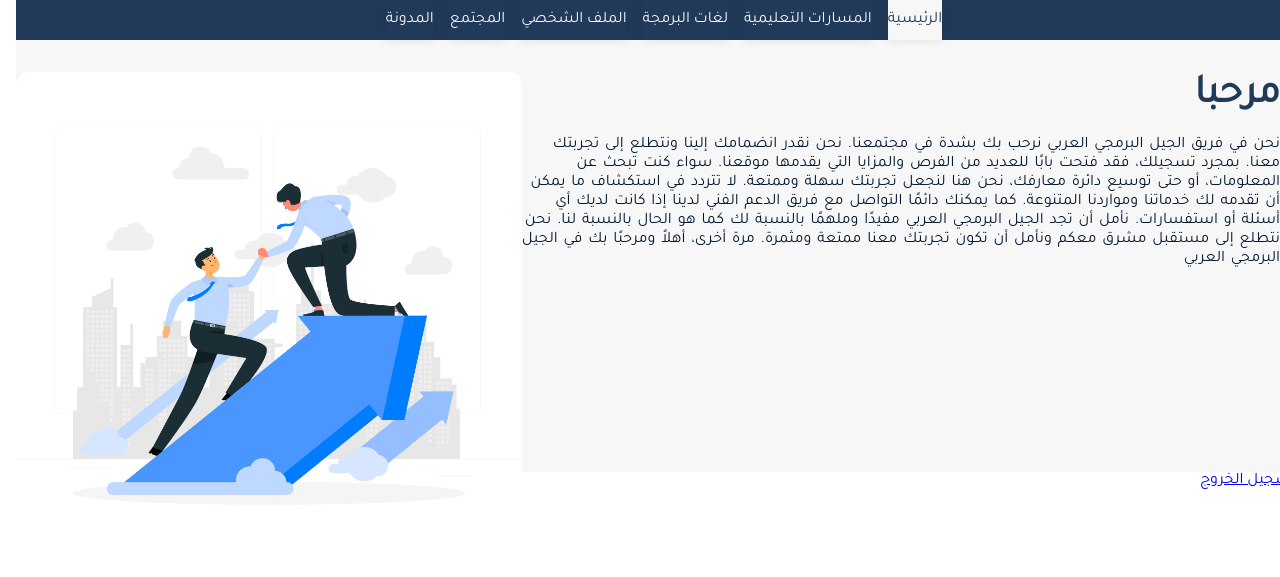
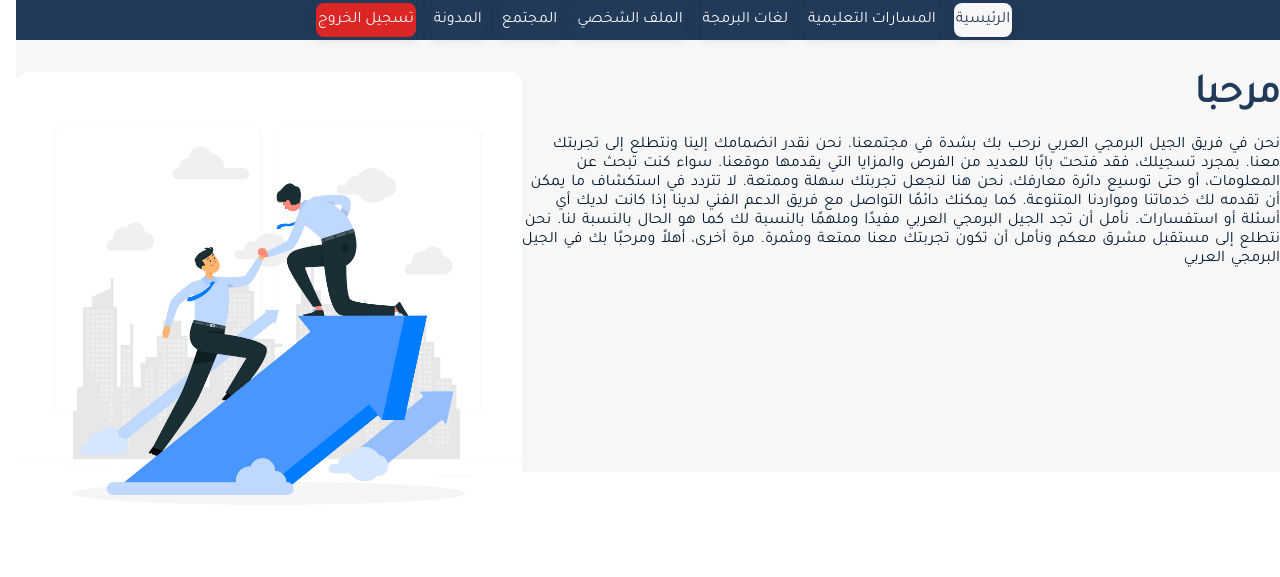
Before and after one commit to ElBaron23/Arab_developers_generation, a PHP site: page /home.php in a window 1280 px wide. Shown: the top 577 px of the page. Run offline with PHP 8.4, Linux system fonts and the light colour scheme; a user stored in the database is signed in.

Commit message:
add section roadmap

```diff
--- a/home.php
+++ b/home.php
@@ -35,6 +35,11 @@
 </div>
    </section>
 <!-- end hello section -->
-    <a href="logout.php">تسجيل الخروج</a>
+
+  <!-- start section roadmap -->
+ <div id="roadmap">
+
+ </div>
+  <!-- end section roadmap -->
 </body>
 </html>
--- a/inc/navbar.php
+++ b/inc/navbar.php
@@ -14,6 +14,7 @@
         <li> <a href="profile.php" id="profile">الملف الشخصي</a></li>
         <li> <a href="communitie.php" id="communitie">المجتمع</a></li>
         <li> <a href="blogger/blogger.php" id="blogger">المدونة</a></li>
+        <li> <a href="logout.php" id="logout">تسجيل الخروج</a></li>
 
     </ul>
     </div>
--- a/style/css/home.css
+++ b/style/css/home.css
@@ -22,7 +22,7 @@
     justify-content: center; }
     #navbar #nav ul {
       list-style: none;
-      width: 80%;
+      width: 90%;
       height: 40px;
       display: flex;
       align-items: center;
@@ -31,7 +31,7 @@
       #navbar #nav ul li {
         margin-left: 16px;
         height: 100%;
-        height: 40px;
+        width: auto;
         display: flex;
         align-items: center;
         justify-content: center;
@@ -40,31 +40,38 @@
         #navbar #nav ul li a {
           color: #f7f7f7;
           text-decoration: none;
-          height: 40px;
+          height: 30px;
           display: flex;
           align-items: center;
           justify-content: center;
           text-align: center;
           transition: all .3s ease;
-          font-size: 16px; }
+          font-size: 16px;
+          padding: 2px; }
           #navbar #nav ul li a:hover {
             color: #223A59;
+            border-radius: 8px;
             background: #f7f7f7; }
+
+#logout {
+  color: #f7f7f7;
+  background: #dc2626;
+  border-radius: 8px;
+  padding: 2px; }
 
 h2 {
   display: none; }
 
 .active {
   color: #223A59 !important;
-  background: #f7f7f7 !important; }
+  background: #f7f7f7 !important;
+  border-radius: 8px; }
 
 @media screen and (max-width: 725px) {
   h2 {
     display: block;
     color: #f7f7f7;
     font-size: 18px;
-    align-self: flex-start;
-    justify-self: flex-start;
     margin-right: 16px; }
 
   #navbar {
@@ -72,6 +79,7 @@ h2 {
     height: 40px;
     background: #223A59;
     display: flex;
+    align-items: center;
     justify-content: space-between;
     position: relative; }
     #navbar #toggle_btn {
@@ -94,7 +102,7 @@ h2 {
       left: 0px;
       top: 40px;
       width: 40%;
-      height: 40vh;
+      height: 350px;
       background: #223A59;
       display: none;
       align-items: center;
@@ -102,28 +110,33 @@ h2 {
       transition: all .3s ease;
       border-radius: 0  0 12px 0; }
       #navbar #nav ul {
-        margin-top: 120px;
         display: flex;
         list-style: none;
         flex-direction: column;
-        width: 80%;
+        width: 100%;
         height: 40px;
         display: flex;
         align-items: center;
         justify-content: center; }
         #navbar #nav ul li {
+          margin-top: 4px;
+          margin-bottom: 4px;
           margin-left: 16px;
           width: 100%;
           height: 40px;
           display: flex;
           border-bottom: 1px solid #f7f7f7;
+          align-items: center;
+          justify-content: center;
           box-shadow: 0 0 10px rgba(0, 0, 0, 0.1); }
           #navbar #nav ul li a {
             color: #f7f7f7;
             text-decoration: none;
-            height: 40px;
+            height: 30px;
+            width: 80%;
             display: flex;
             align-items: center;
+            justify-content: center;
             transition: all .3s ease;
             font-size: 16px; }
             #navbar #nav ul li a:hover {
--- a/style/sass/_navbar.scss
+++ b/style/sass/_navbar.scss
@@ -14,7 +14,7 @@
         justify-content: center;
         ul{
             list-style: none;
-            width: 80%;
+            width: 90%;
             height: 40px;
             display: flex;
             align-items: center;
@@ -23,7 +23,7 @@
             li{
                 margin-left: 16px;
                 height: 100%;
-                height: 40px;
+               width: auto;
                 display: flex;
                 align-items: center;
                 justify-content: center;
@@ -32,15 +32,17 @@
                 a{
                     color: $lightColor;
                     text-decoration: none;
-                    height: 40px;
+                    height: 30px;
                     display: flex;
                     align-items: center;
                     justify-content: center;
                     text-align: center;
                     transition: all .3s ease;
                     font-size: 16px;
+                    padding: 2px;
                     &:hover{
                         color: $mainColor;
+                        border-radius: 8px;
                         background: $lightColor;
                     }
                 }
@@ -48,20 +50,25 @@
         }
     }
 }
+#logout{
+    color: $lightColor;
+    background: $danger;
+    border-radius: 8px;
+    padding: 2px;
+}
 h2{
     display: none;
 }
 .active{
     color: $mainColor !important;
     background: $lightColor !important;
+    border-radius: 8px;
 }
 @media screen and (max-width:725px){
     h2{
         display: block;
         color: $lightColor;
         font-size: 18px;
-       align-self: flex-start;
-       justify-self: flex-start;
        margin-right: 16px;
     }
 
@@ -70,6 +77,7 @@ h2{
         height: 40px;
         background: $mainColor;
         display: flex;
+        align-items: center;
         justify-content: space-between;
         // align-items: center;
         // justify-content: center;
@@ -100,7 +108,7 @@ h2{
             left: 0px;
             top: 40px;
             width: 40%;
-            height: 40vh;
+            height: 350px;
             background: $mainColor;
             display: none;
             align-items: center;
@@ -108,29 +116,33 @@ h2{
             transition: all .3s ease;
             border-radius: 0  0 12px 0;
             ul{
-                margin-top: 120px;
                 display: flex;
                 list-style: none;
                 flex-direction: column;
-                width: 80%;
+                width: 100%;
                 height: 40px;
                 display: flex;
                 align-items: center;
                 justify-content: center;
                 li{
+                    margin-top: 4px;
+                    margin-bottom: 4px;
                     margin-left: 16px;
                     width:  100%;
                     height: 40px;
                     display: flex;
                     border-bottom: 1px solid $lightColor;
-
+                    align-items: center;
+                    justify-content: center;
                     box-shadow: 0 0 10px rgba($color: #000000, $alpha: 0.1);
                     a{
                         color: $lightColor;
                         text-decoration: none;
-                        height: 40px;
+                        height: 30px;
+                        width: 80%;
                         display: flex;
                        align-items: center;
+                       justify-content: center;
                         transition: all .3s ease;
                         font-size: 16px;
                         &:hover{
```
Also changed, not shown: 1 other file.
